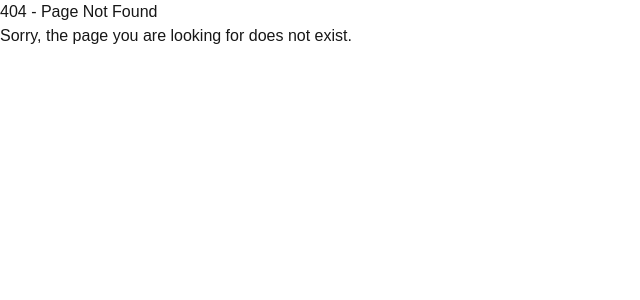
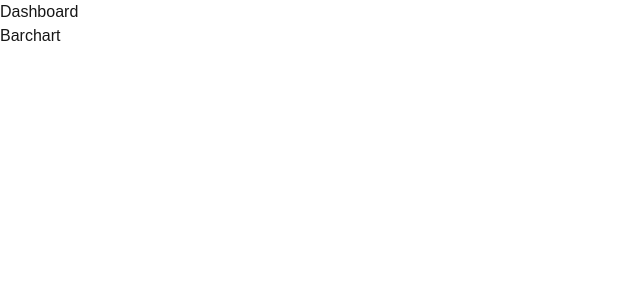
Before and after one commit to BRV12G/next-tut, a Next.js app: page /dashboard in a window 1280 px wide. Before the commit this address had no page. Shown: the top 300 px of the page, without its empty margins (0-640 px from the left). Built offline with nearby package versions, Linux system fonts and the light colour scheme.

Commit message:
feat: file colocation and private folder in nextjs

```diff
--- /dev/null
+++ b/src/app/_lib/page.tsx
@@ -0,0 +1,5 @@
+export default function PrivateRoute() {
+    return (
+        <h1>Private Route cannot view in browser</h1>
+    )
+}
--- /dev/null
+++ b/src/app/dashboard/line-chart.tsx
@@ -0,0 +1,5 @@
+export default function LineChart() {
+    return (
+        <h1>Line Chart</h1>
+    )
+}
--- /dev/null
+++ b/src/app/dashboard/page.tsx
@@ -0,0 +1,14 @@
+function Barchart () {
+    return (
+        <h1>Barchart</h1>
+    )
+}
+
+export default function Dashboard() {
+    return (
+        <div>
+            <h1>Dashboard</h1>
+            <Barchart />
+        </div>
+    )
+}
```
